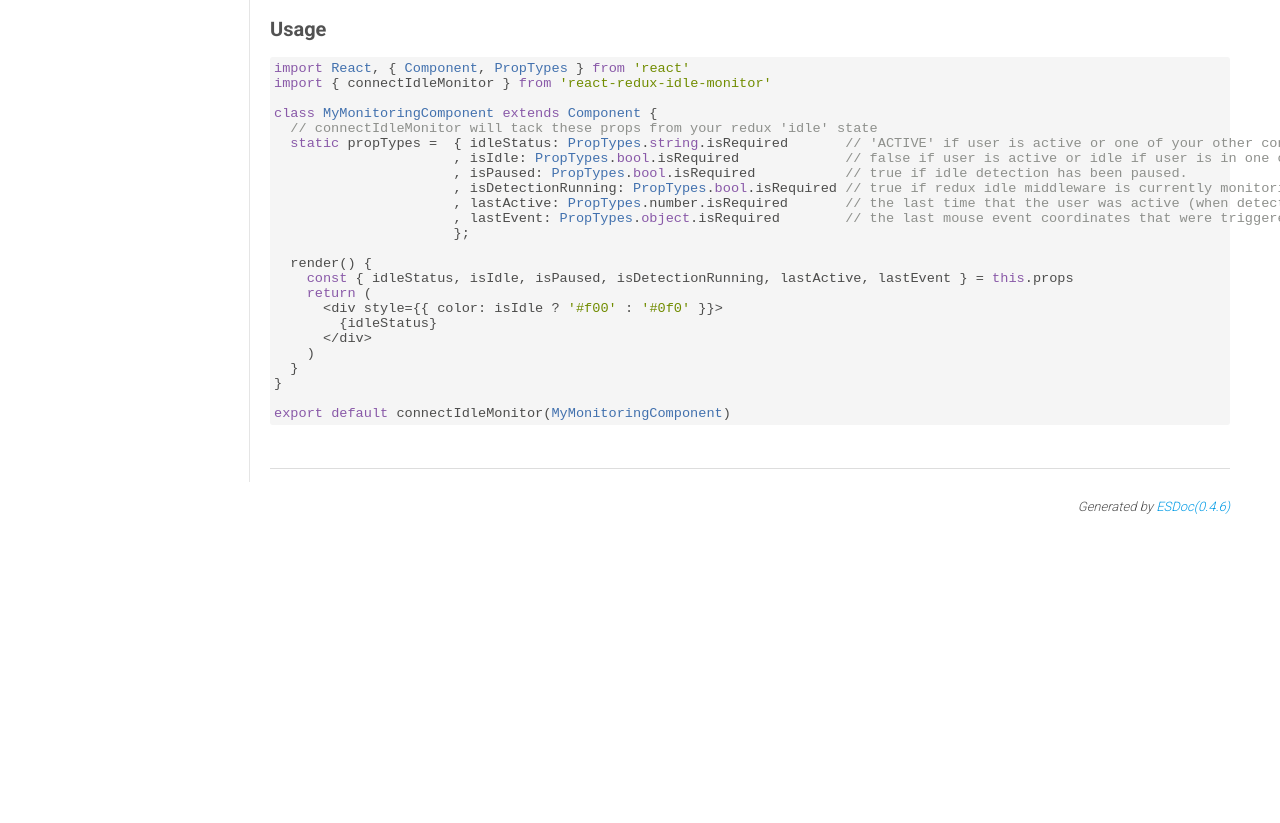
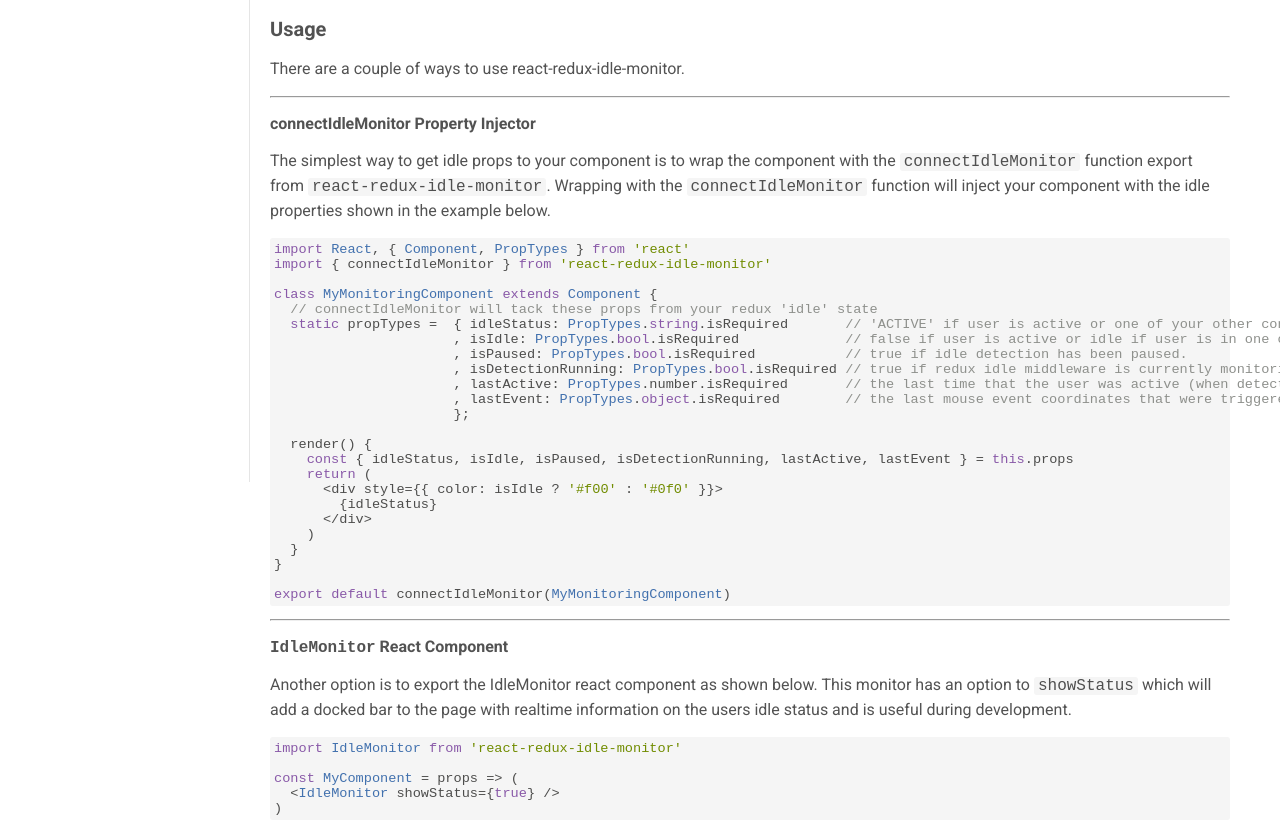
Before and after one commit to noderaider/react-redux-idle-monitor, a website: page doc/index.html in a window 1280 px wide. Shown: the part 332-1155 px from the top of the page. Before the commit the page ends 856 px from the top, so only its background shows below. Drawn offline with Linux system fonts and the light colour scheme.

Commit message:
doc-release

```diff
--- a/doc/index.html
+++ b/doc/index.html
@@ -45,6 +45,10 @@
 <p>Works in tandem with <a href="https://npmjs.com/packages/redux-idle-monitor">redux-idle-monitor</a> to connect information about a users activity / idle state into your React components.</p>
 <p>This project also includes an optional React IdleMonitor component that can be imported and used standalone or as a wrapper for your components (auto-connects to your redux store and pulls out the idle state information for you).  When developing, you may set the &quot;showStatus&quot; prop to true on the IdleMonitor component, which will add a docked element to your page that shows the current active / idle state of the user and additional information.</p>
 <h4 id="usage">Usage</h4>
+<p>There are a couple of ways to use react-redux-idle-monitor.</p>
+<hr>
+<h5 id="connectidlemonitor-property-injector">connectIdleMonitor Property Injector</h5>
+<p>The simplest way to get idle props to your component is to wrap the component with the <code>connectIdleMonitor</code> function export from <code>react-redux-idle-monitor</code>.  Wrapping with the <code>connectIdleMonitor</code> function will inject your component with the idle properties shown in the example below.</p>
 <pre><code class="lang-js"><code class="source-code prettyprint">import React, { Component, PropTypes } from &apos;react&apos;
 import { connectIdleMonitor } from &apos;react-redux-idle-monitor&apos;
 
@@ -70,6 +74,15 @@
 
 export default connectIdleMonitor(MyMonitoringComponent)</code>
 </code></pre>
+<hr>
+<h5 id="-idlemonitor-react-component"><code>IdleMonitor</code> React Component</h5>
+<p>Another option is to export the IdleMonitor react component as shown below. This monitor has an option to <code>showStatus</code> which will add a docked bar to the page with realtime information on the users idle status and is useful during development.</p>
+<pre><code class="lang-js"><code class="source-code prettyprint">import IdleMonitor from &apos;react-redux-idle-monitor&apos;
+
+const MyComponent = props =&gt; (
+  &lt;IdleMonitor showStatus={true} /&gt;
+)</code>
+</code></pre>
 </div>
 </div>
 
--- a/doc/package.json
+++ b/doc/package.json
@@ -1,6 +1,6 @@
 {
   "name": "react-redux-idle-monitor",
-  "version": "0.1.8",
+  "version": "0.1.9",
   "description": "React higher order component for redux-idle-monitor (WIP)",
   "main": "lib/index.js",
   "files": [
```
